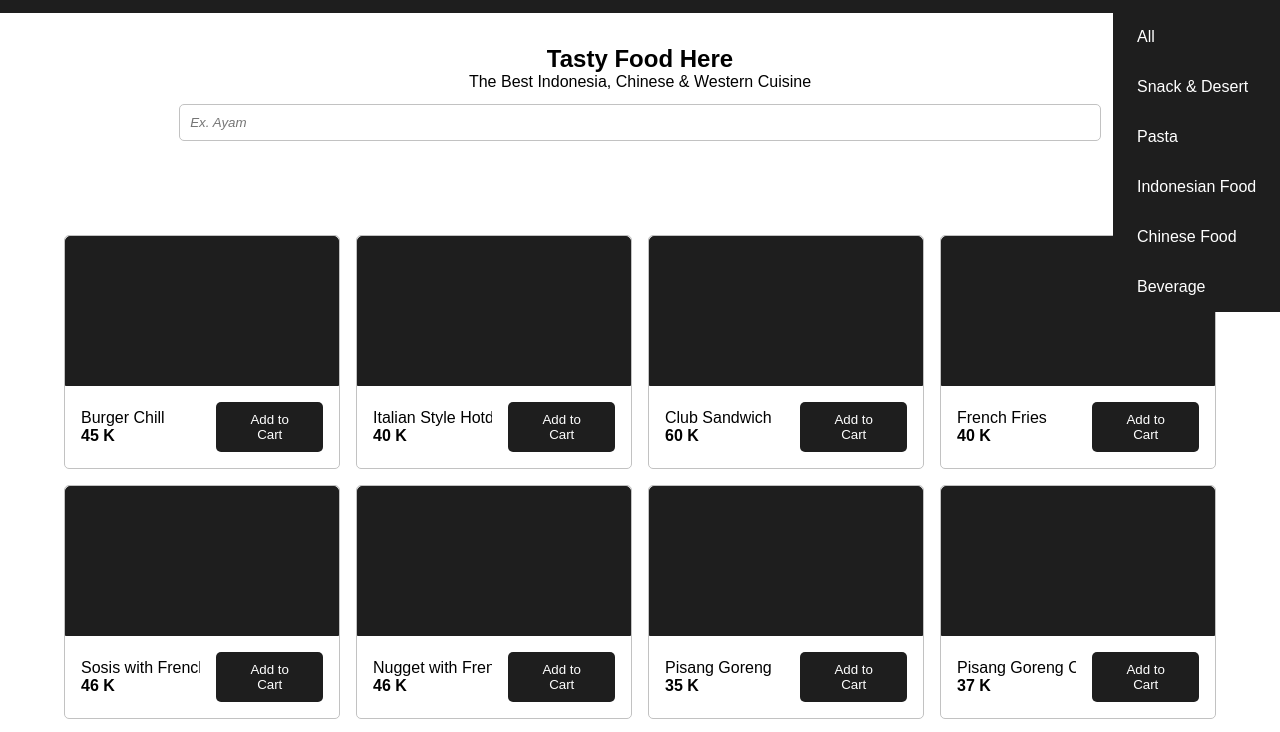
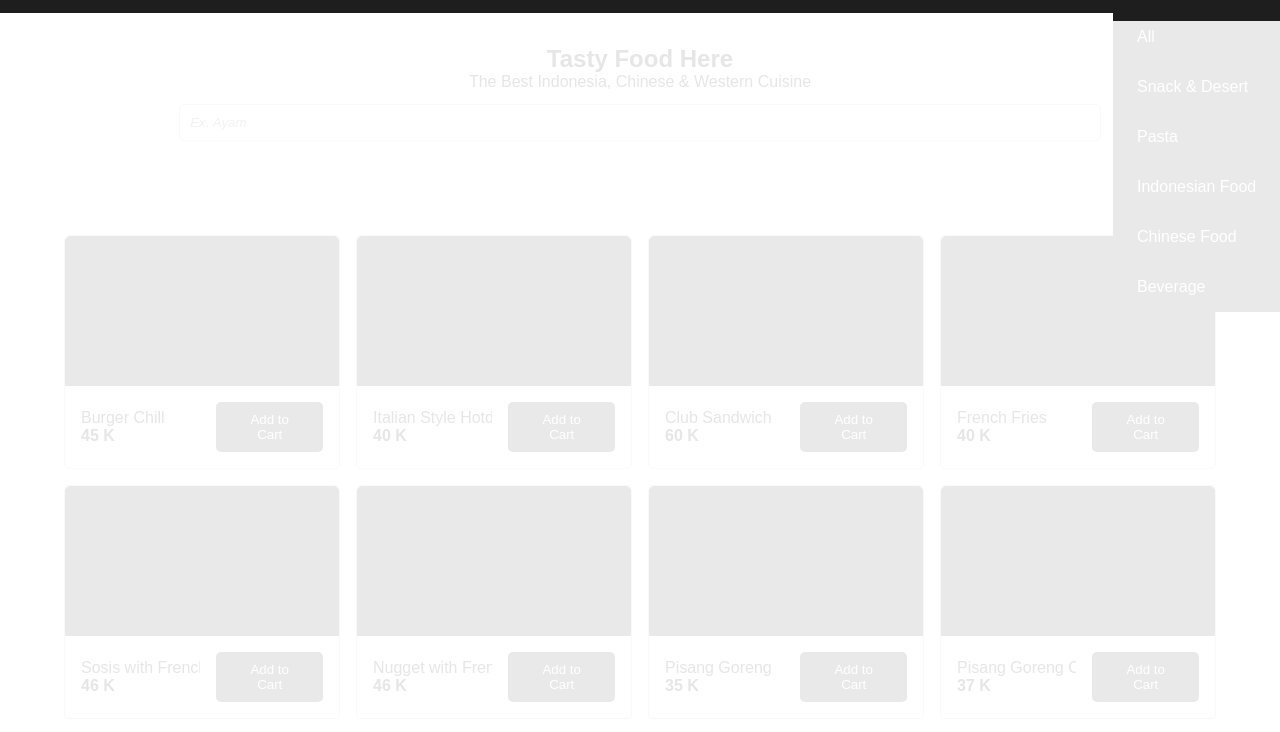
Before and after one commit to uiuxkimabe/menuorder, a plain HTML site: page index.html in a window 1280 px wide. Both pictures are taken after a click on the element 1196 px from the left and 36 px from the top of the page. Shown: the part 59-791 px from the top of the page. Drawn offline with nearby package versions, Linux system fonts and the light colour scheme; a web font is replaced by a local one.

Commit message:
add modal cart

```diff
--- a/index.html
+++ b/index.html
@@ -1,5 +1,6 @@
 <!DOCTYPE html>
 <html lang="en">
+
 <head>
     <meta charset="UTF-8" />
     <meta http-equiv="X-UA-Compatible" content="IE=edge" />
@@ -8,16 +9,11 @@
     <!-- 👇 css code file 👇 -->
     <link rel="stylesheet" href="./src/style/global.css" />
     <!-- fonts -->
-    <link
-      href="https://api.fontshare.com/v2/css?f[]=archivo@400&f[]=clash-display@600&display=swap"
-      rel="stylesheet"
-    />
+    <link href="https://api.fontshare.com/v2/css?f[]=archivo@400&f[]=clash-display@600&display=swap" rel="stylesheet" />
     <!-- icons -->
-    <link
-      rel="stylesheet"
-      href="https://fonts.googleapis.com/css2?family=Material+Symbols+Outlined:opsz,wght,FILL,GRAD@20..48,100..700,0..1,-50..200"
-    />
+    <link rel="stylesheet" href="https://fonts.googleapis.com/css2?family=Material+Symbols+Outlined:opsz,wght,FILL,GRAD@20..48,100..700,0..1,-50..200" />
 </head>
+
 <body>
     <!-- nav -->
     <nav>
@@ -418,7 +414,16 @@
     </section>
     <!-- end menu -->
 
+    <!-- cart place -->
+    <section id="cart-place">
+        <div class="container">
+            <div class="row"></div>
+        </div>
+    </section>
+    <!-- end cart place -->
+
     <!-- 👇 javascript code file 👇 -->
     <script src="./src/js/index.js"></script>
 </body>
+
 </html>
--- a/src/js/index.js
+++ b/src/js/index.js
@@ -138,6 +138,7 @@ filterNav[5].addEventListener("click", () => {
 });
 
 // cart
+const cart = document.querySelector(".cart");
 const cartNumb = document.querySelector(".cart .numb");
 const allAddBtn = document.querySelectorAll(".card button");
 let count = 0;
@@ -150,3 +151,7 @@ allAddBtn.forEach((element) => {
     });
 });
 console.info(allAddBtn);
+
+cart.addEventListener("click", () => {
+    document.getElementById("cart-place").classList.toggle("modal");
+});
--- a/src/style/global.css
+++ b/src/style/global.css
@@ -1,4 +1,5 @@
 /*? global clearing */
+
 *,
 html,
 body {
@@ -48,6 +49,7 @@ h6 {
 .d-grid {
     display: grid;
 }
+
 
 /* nav */
 
@@ -127,16 +129,16 @@ nav a {
     transform: translateY(10px);
 }
 
-.hamBtn input:checked ~ span:nth-child(2) {
+.hamBtn input:checked~span:nth-child(2) {
     transform: translateY(0) rotate(-45deg);
 }
 
-.hamBtn input:checked ~ span:nth-child(3) {
+.hamBtn input:checked~span:nth-child(3) {
     transform: translateX(-10px);
     opacity: 0;
 }
 
-.hamBtn input:checked ~ span:last-child {
+.hamBtn input:checked~span:last-child {
     transform: translateY(0) rotate(45deg);
 }
 
@@ -154,7 +156,9 @@ nav a {
     font-size: 0.9rem;
 }
 
+
 /* end nav */
+
 
 /* hero */
 
@@ -183,7 +187,9 @@ nav a {
     font-style: italic;
 }
 
+
 /* end hero */
+
 
 /* menu */
 
@@ -230,4 +236,24 @@ nav a {
     border-radius: 5px;
 }
 
+
 /* end menu */
+
+
+/* cart place */
+
+#cart-place {
+    position: fixed;
+    z-index: 9999;
+    width: 100%;
+    height: 90vh;
+    left: 0;
+    bottom: 0;
+    background-color: rgba(255, 255, 255, 0.9);
+    transform: translateY(100%);
+    transition: 0.3s ease-in-out;
+}
+
+#cart-place.modal {
+    transform: translateY(0);
+}
```
Lines whose indentation alone changed are shown as unchanged.
